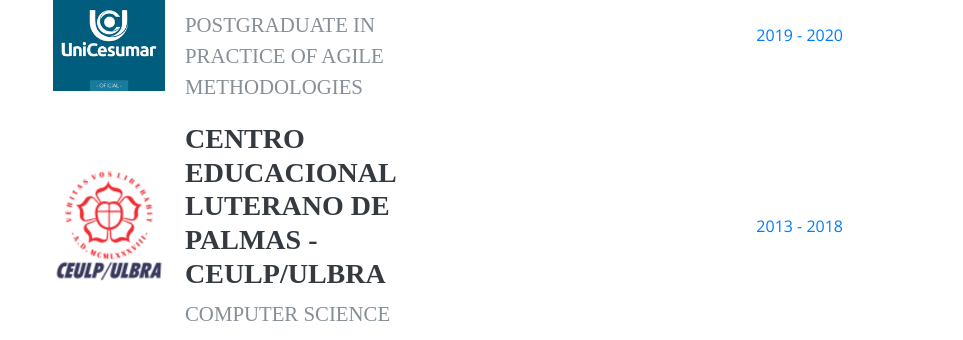
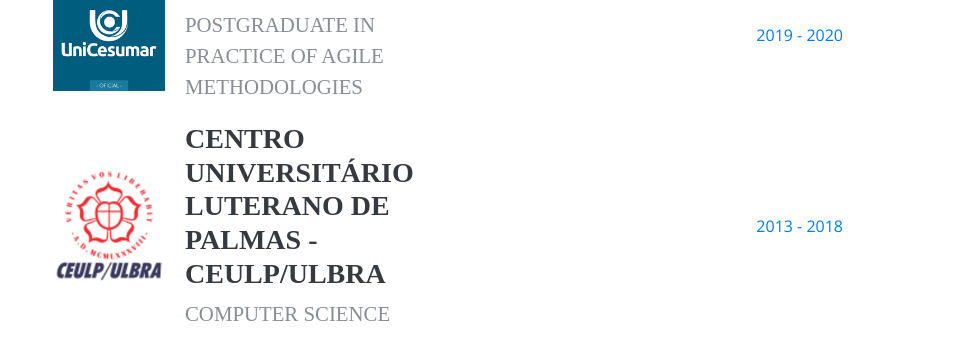
Before and after one commit to robsonfgomes/about-me-website, a React (Create React App) app: page / in a window 1280 px wide. Shown: the part 1180-1520 px from the top of the page, without its empty margins (317-1280 px from the left). Built offline with nearby package versions, Linux system fonts and the light colour scheme; a web font is replaced by a local one.

Commit message:
Change name of university

```diff
--- a/src/components/Content/index.js
+++ b/src/components/Content/index.js
@@ -198,7 +198,7 @@ export default class Content extends Component {
                                 </a>
                             </div>
                             <div>
-                                <h3>CENTRO EDUCACIONAL LUTERANO DE PALMAS - CEULP/ULBRA</h3>
+                                <h3>CENTRO UNIVERSITÁRIO LUTERANO DE PALMAS - CEULP/ULBRA</h3>
                                 <span>COMPUTER SCIENCE</span>
                             </div>
                         </div>
```
